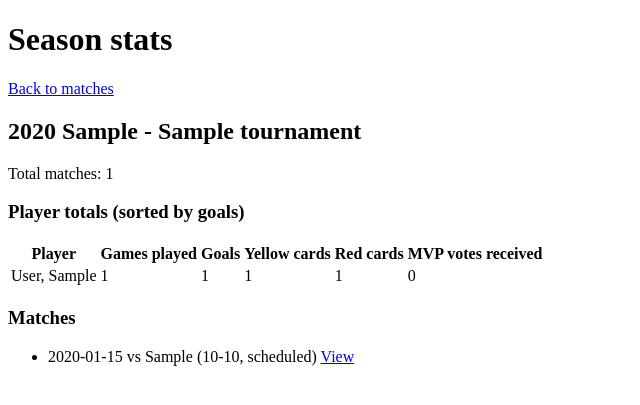
After one commit to degma/orsai-manager, a Flask app: page /seasons/1/stats in a window 1280 px wide. The commit adds this page. Shown: the top 405 px of the page, without its empty margins (0-640 px from the left). Run offline with Flask 3, Linux system fonts and the light colour scheme; a user stored in the database is signed in; tables that the repository leaves empty hold one stand-in row (values such as "Sample post").

Commit message:
Add seasons templates + tweaks to matches list

```diff
--- a/app/routes/matches.py
+++ b/app/routes/matches.py
@@ -77,6 +77,99 @@ def detail(match_id):
         voter_player_id=voter_player_id,
     )
 
+@matches_bp.route("/seasons/<int:season_id>/stats")
+@login_required
+def season_stats(season_id):
+    season = db.session.get(Season, season_id)
+    if not season:
+        abort(404)
+
+    is_admin = getattr(current_user, "role", None) == "admin"
+    voter_player_id = getattr(current_user, "player_id", None)
+    if not is_admin:
+        if not voter_player_id:
+            abort(403)
+        membership = RosterMembership.query.filter_by(
+            season_id=season.id,
+            player_id=voter_player_id,
+        ).first()
+        if not membership:
+            abort(403)
+
+    roster_player_ids = (
+        db.session.query(RosterMembership.player_id)
+        .filter_by(season_id=season.id)
+        .distinct()
+        .subquery()
+    )
+
+    stats_subquery = (
+        db.session.query(
+            MatchPlayerStat.player_id.label("player_id"),
+            db.func.sum(
+                db.case(
+                    (MatchPlayerStat.played.is_(True), 1),
+                    else_=0,
+                )
+            ).label("games_played"),
+            db.func.coalesce(db.func.sum(MatchPlayerStat.goals), 0).label("goals"),
+            db.func.coalesce(db.func.sum(MatchPlayerStat.yellow_cards), 0).label("yellow_cards"),
+            db.func.coalesce(db.func.sum(MatchPlayerStat.red_cards), 0).label("red_cards"),
+        )
+        .join(Match, db.and_(
+            Match.id == MatchPlayerStat.match_id,
+            Match.season_id == season.id,
+        ))
+        .group_by(MatchPlayerStat.player_id)
+        .subquery()
+    )
+
+    votes_subquery = (
+        db.session.query(
+            MVPVote.voted_player_id.label("player_id"),
+            db.func.count(MVPVote.id).label("mvp_votes_received"),
+        )
+        .join(Match, db.and_(
+            Match.id == MVPVote.match_id,
+            Match.season_id == season.id,
+        ))
+        .group_by(MVPVote.voted_player_id)
+        .subquery()
+    )
+
+    stats = (
+        db.session.query(
+            Player,
+            db.func.coalesce(stats_subquery.c.games_played, 0).label("games_played"),
+            db.func.coalesce(stats_subquery.c.goals, 0).label("goals"),
+            db.func.coalesce(stats_subquery.c.yellow_cards, 0).label("yellow_cards"),
+            db.func.coalesce(stats_subquery.c.red_cards, 0).label("red_cards"),
+            db.func.coalesce(votes_subquery.c.mvp_votes_received, 0).label("mvp_votes_received"),
+        )
+        .join(roster_player_ids, roster_player_ids.c.player_id == Player.id)
+        .outerjoin(stats_subquery, stats_subquery.c.player_id == Player.id)
+        .outerjoin(votes_subquery, votes_subquery.c.player_id == Player.id)
+        .order_by(
+            db.func.coalesce(stats_subquery.c.goals, 0).desc(),
+            Player.last_name.asc(),
+            Player.first_name.asc(),
+        )
+        .all()
+    )
+
+    matches = (
+        Match.query.filter_by(season_id=season.id)
+        .order_by(Match.date.desc(), Match.id.desc())
+        .all()
+    )
+
+    return render_template(
+        "seasons/stats.html",
+        season=season,
+        stats=stats,
+        matches=matches,
+    )
+
 @matches_bp.route("/matches/<int:match_id>/vote", methods=["GET", "POST"])
 @login_required
 def vote(match_id):
--- a/app/templates/matches/list.html
+++ b/app/templates/matches/list.html
@@ -4,6 +4,7 @@
 
   {% if season %}
     <p>Season: {{ season.year }} {{ season.term }} - {{ season.tournament.name }}</p>
+    <p><a href="{{ url_for('matches.season_stats', season_id=season.id) }}">Season stats</a></p>
     {% if matches %}
       <ul>
         {% for match in matches %}
--- /dev/null
+++ b/app/templates/seasons/stats.html
@@ -0,0 +1,50 @@
+{% extends "base.html" %}
+{% block content %}
+  <h1>Season stats</h1>
+
+  <p><a href="{{ url_for('matches.list_matches') }}">Back to matches</a></p>
+
+  <h2>{{ season.year }} {{ season.term }} - {{ season.tournament.name }}</h2>
+  <p>Total matches: {{ matches | length }}</p>
+
+  <h3>Player totals (sorted by goals)</h3>
+  {% if stats %}
+    <table>
+      <tr>
+        <th>Player</th>
+        <th>Games played</th>
+        <th>Goals</th>
+        <th>Yellow cards</th>
+        <th>Red cards</th>
+        <th>MVP votes received</th>
+      </tr>
+      {% for player, games_played, goals, yellow_cards, red_cards, mvp_votes_received in stats %}
+        <tr>
+          <td>{{ player.last_name }}, {{ player.first_name }}</td>
+          <td>{{ games_played }}</td>
+          <td>{{ goals }}</td>
+          <td>{{ yellow_cards }}</td>
+          <td>{{ red_cards }}</td>
+          <td>{{ mvp_votes_received }}</td>
+        </tr>
+      {% endfor %}
+    </table>
+  {% else %}
+    <p>No rostered players for this season.</p>
+  {% endif %}
+
+  <h3>Matches</h3>
+  {% if matches %}
+    <ul>
+      {% for match in matches %}
+        <li>
+          {{ match.date }} vs {{ match.opponent }}
+          ({{ match.our_score }}-{{ match.their_score }}, {{ match.status }})
+          <a href="{{ url_for('matches.detail', match_id=match.id) }}">View</a>
+        </li>
+      {% endfor %}
+    </ul>
+  {% else %}
+    <p>No matches yet.</p>
+  {% endif %}
+{% endblock %}
```
